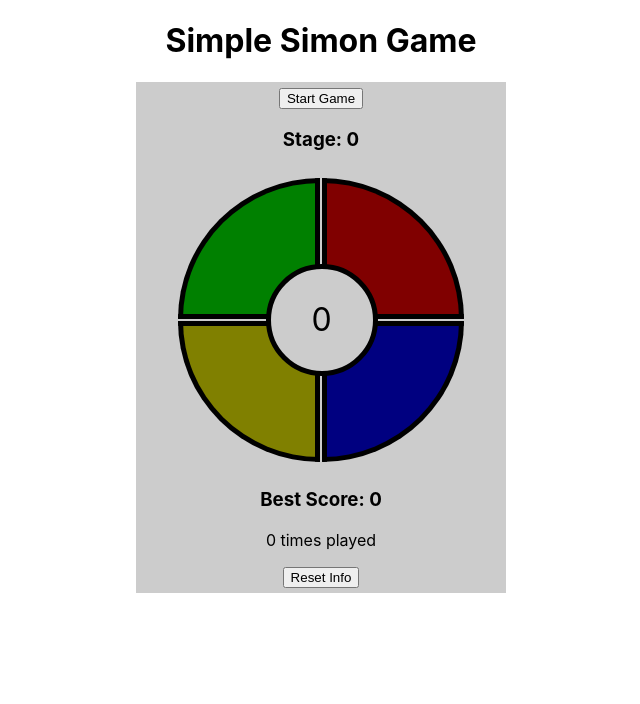
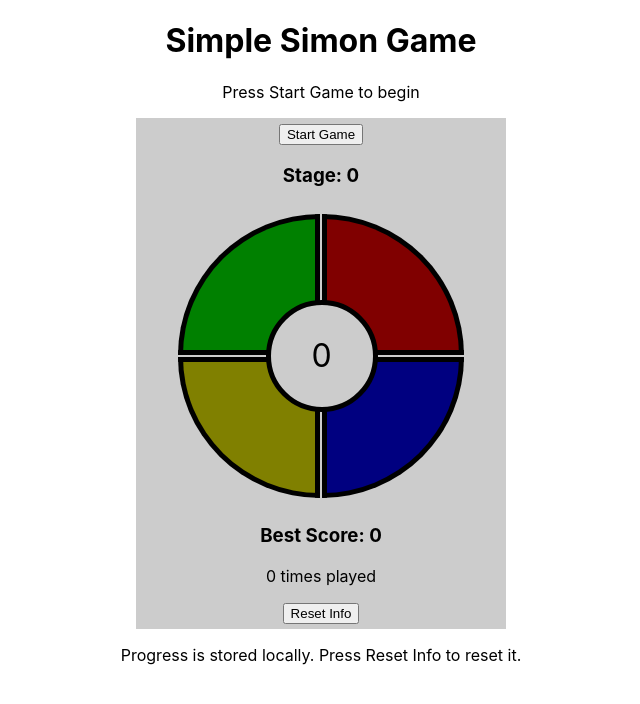
Before and after one commit to anacko/simple-simon, a React (Create React App) app: page / in a window 1280 px wide. Shown: the top 704 px of the page, without its empty margins (319-959 px from the left). Built offline with nearby package versions, Linux system fonts and the light colour scheme.

Commit message:
Add img and instructions

```diff
--- a/src/App.js
+++ b/src/App.js
@@ -7,7 +7,9 @@ function App() {
   return (
     <div className="App">
       <h1>Simple Simon Game</h1>
+      <p>Press Start Game to begin</p>
       <Challenger />
+      <p>Progress is stored locally. Press Reset Info to reset it.</p>
     </div>
   );
 }
```
Also changed, not shown: 2 other files (tests, documents, lock files or other folders).
